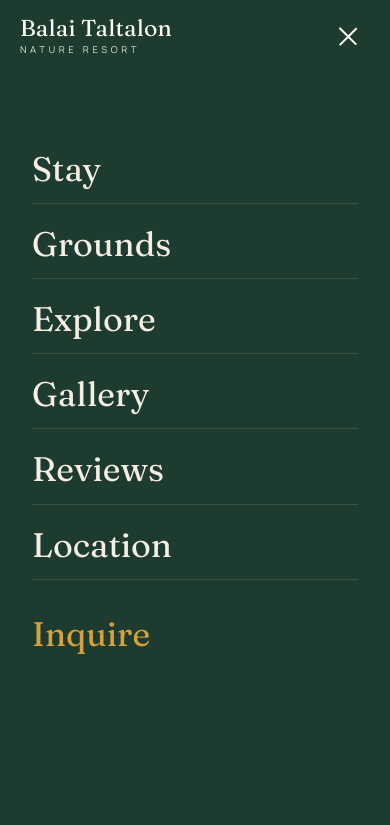
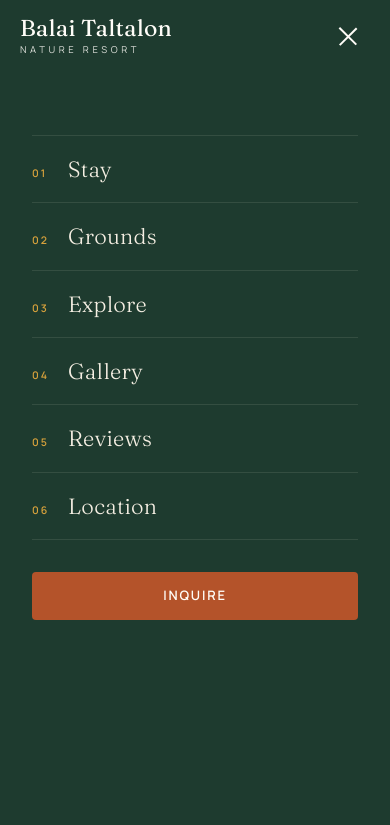
Before and after one commit to lendezstudio/Balai-Taltalon, a plain HTML site: page index.html in a window 390 px wide. Both pictures are taken after a click on the button "Open menu". Shown: the top 825 px of the page. Drawn offline with Linux system fonts and the light colour scheme.

Commit message:
Refine mobile menu: smaller serif links, numbered, button CTA
Co-Authored-By: Claude Opus 5.5 <noreply@anthropic.com>

```diff
--- a/css/style.css
+++ b/css/style.css
@@ -134,11 +134,24 @@ svg { width: 1.1em; height: 1.1em; flex: none; }
   position: fixed; inset: 0; z-index: -1; overflow-y: auto;
   background: var(--pine); padding: max(100px, 16vh) 32px 40px;
 }
+.menu-open .nav { counter-reset: navi; gap: 0; }
 .menu-open .nav a {
-  font-family: var(--serif); font-size: 34px; text-decoration: none; color: var(--linen);
-  padding: 6px 0; border-bottom: 1px solid rgba(245,239,227,.12);
+  display: flex; align-items: baseline; gap: 16px;
+  font-family: var(--serif); font-weight: 300; font-size: 22px; letter-spacing: .01em;
+  text-decoration: none; color: var(--linen);
+  padding: 15px 0; border-bottom: 1px solid rgba(245,239,227,.1);
 }
-.menu-open .nav .nav-cta-mobile { color: var(--gold); border: 0; margin-top: 14px; }
+.menu-open .nav a:not(.nav-cta-mobile)::before {
+  counter-increment: navi; content: "0" counter(navi);
+  font-family: var(--sans); font-size: 10.5px; font-weight: 600; letter-spacing: .18em; color: var(--gold);
+  min-width: 20px;
+}
+.menu-open .nav a:first-child { border-top: 1px solid rgba(245,239,227,.1); }
+.menu-open .nav .nav-cta-mobile {
+  justify-content: center; margin-top: 32px; padding: 0; min-height: 48px; align-items: center;
+  font-family: var(--sans); font-size: 13px; font-weight: 600; letter-spacing: .14em; text-transform: uppercase;
+  background: var(--ember); color: var(--white); border: 0; border-radius: var(--radius);
+}
 .menu-open { overflow: hidden; }
 .menu-open .site-header { background: transparent; box-shadow: none; }
 
```
